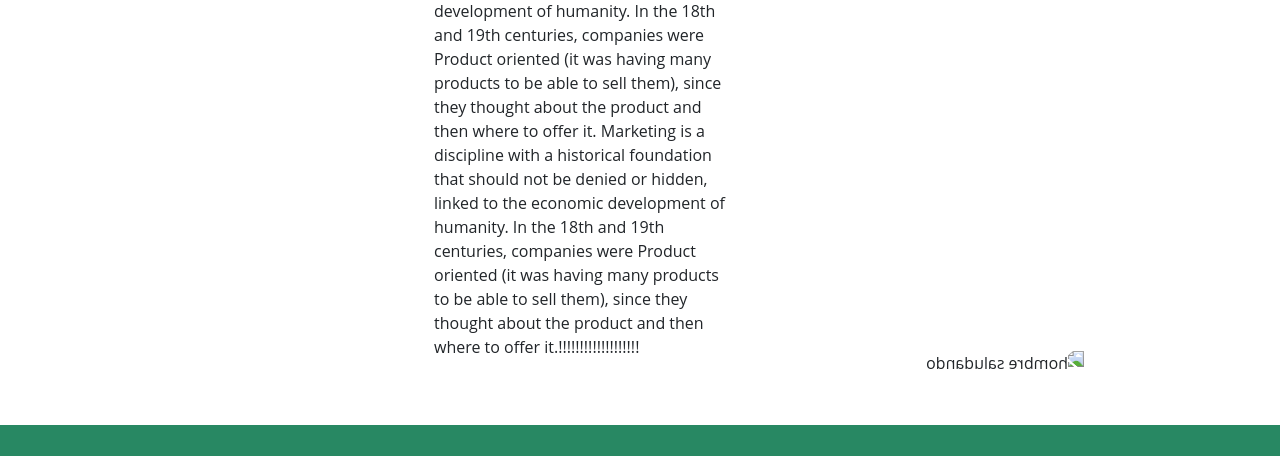
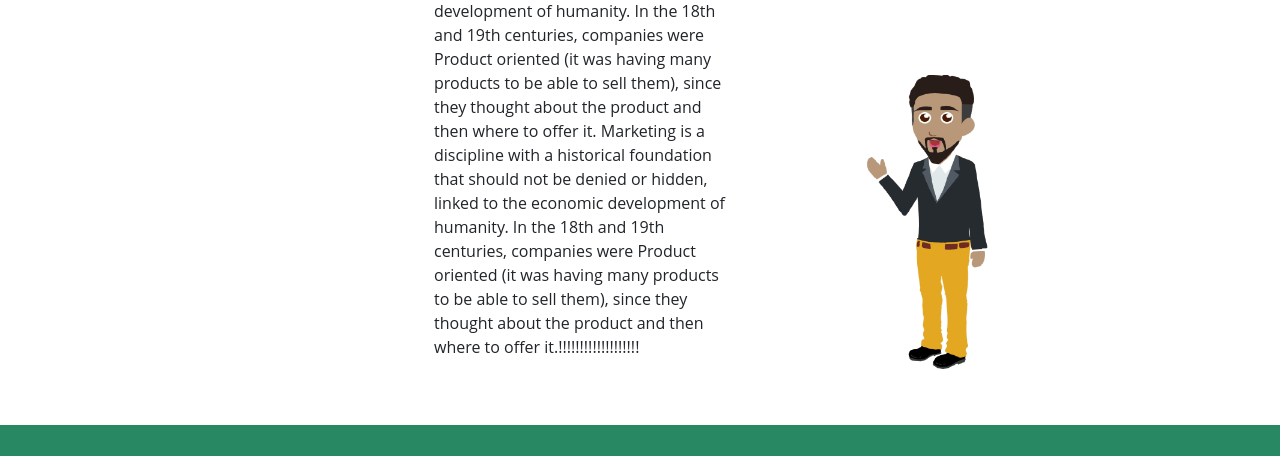
Before and after one commit to frantrs18/coderproyecto, a plain HTML site: page index.html in a window 1280 px wide. Shown: the part 198-654 px from the top of the page. Drawn offline with nearby package versions, Linux system fonts and the light colour scheme.

Commit message:
imagenes

```diff
--- a/index.html
+++ b/index.html
@@ -75,7 +75,7 @@
                Marketing is a discipline with a historical foundation that should not be denied or hidden, linked to the economic development of humanity. In the 18th and 19th centuries, companies were Product oriented (it was having many products to be able to sell them), since they thought about the product and then where to offer it.!!!!!!!!!!!!!!!!!!!
             </p>
             <div class="imagen">
-               <img class = "mark1" src="./Imagenes/mark1.png" alt="hombre saludando">
+               <img class = "mark1" src="../Imagenes/mark1.png" alt="hombre saludando">
             </div>
          </div>
       </div>
```
Also changed, not shown: Imagenes/1.png (added), Imagenes/User.png (added), Imagenes/gear.png (added), Imagenes/hombre-reunion.jpg (added), Imagenes/mark1.png (added), Imagenes/mark2.png (added), Imagenes/mark3.png (added), Imagenes/universidad.jpg (added).
